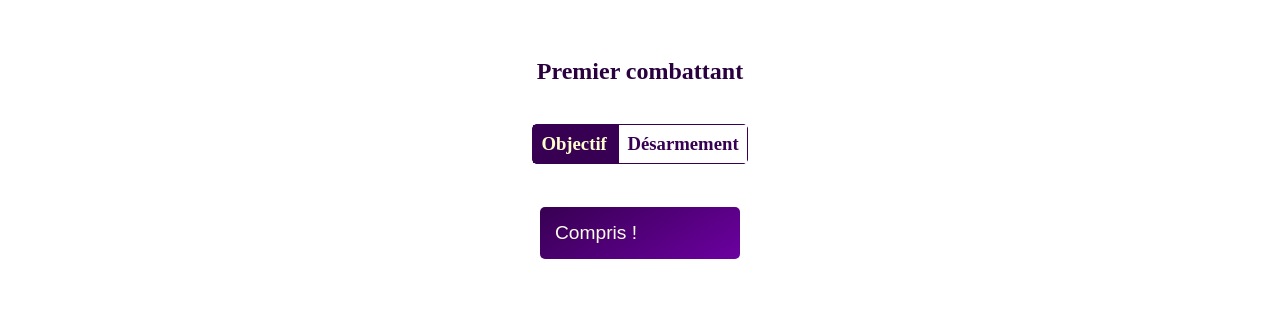
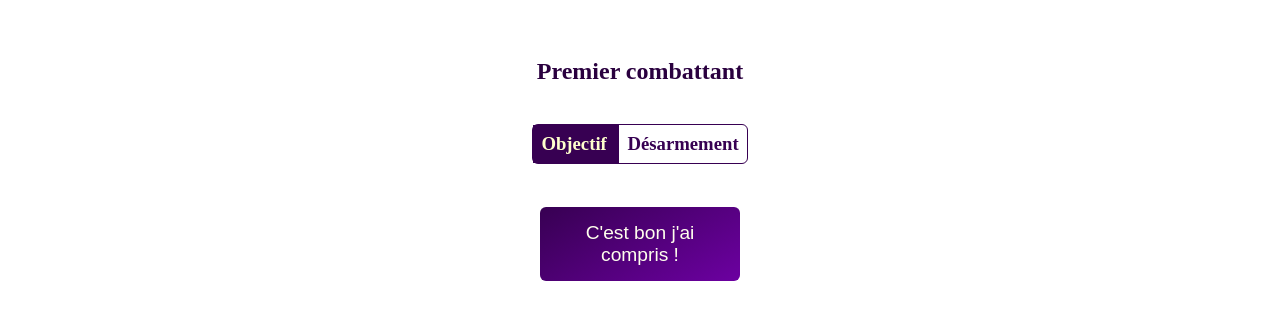
Before and after one commit to Elderme/bagarre-random-picker, a plain HTML site: page index.html in a window 1280 px wide. Both pictures are taken after a click on the button "Donne moi un objectif !". Shown: the part 88-408 px from the top of the page. Drawn offline with Linux system fonts and the light colour scheme.

Commit message:
Small improvements on rendering

```diff
--- a/bagarre.css
+++ b/bagarre.css
@@ -31,9 +31,8 @@ h2
 
 h3
 {
-    border: 1.5px solid #370052;
-    border-radius: 5px;
-    background-color: #370052;
+    border: 1px solid #370052;
+    border-radius: 6px;
     padding: 0;
 }
 
@@ -46,7 +45,6 @@ h3
 
 .objective_name
 {
-    background-color: white;
     color: #370052;
     padding: 8px;
 }
@@ -55,14 +53,13 @@ h3
 button {
     background-image: linear-gradient(150deg, #370052, #6c00a1);
     border: none;
-    border-radius: 5px;
+    border-radius: 6px;
     color: #ffffed;
     width: 200px;
     margin-top: 24px;
     padding: 15px;
-    text-align: center;
     font-size: 1.2em;
-  }
+}
 
 button:hover {
     background-image: linear-gradient(150deg, #570083, #ab00ff);
--- a/index.html
+++ b/index.html
@@ -13,7 +13,7 @@
         <button id="get_objective_button" onclick="getObjective()">Donne moi un objectif !</button>
         <h3 id="objective_title"><span id="objective_type"></span><span id="objective_name"></span></h3>
         <div id="objective_description"></div>
-        <button id="ok_button" onclick="validateObjective()">Compris !</button>
+        <button id="ok_button" onclick="validateObjective()">C'est bon j'ai compris !</button>
     </div>
 </body>
 </html>
```
